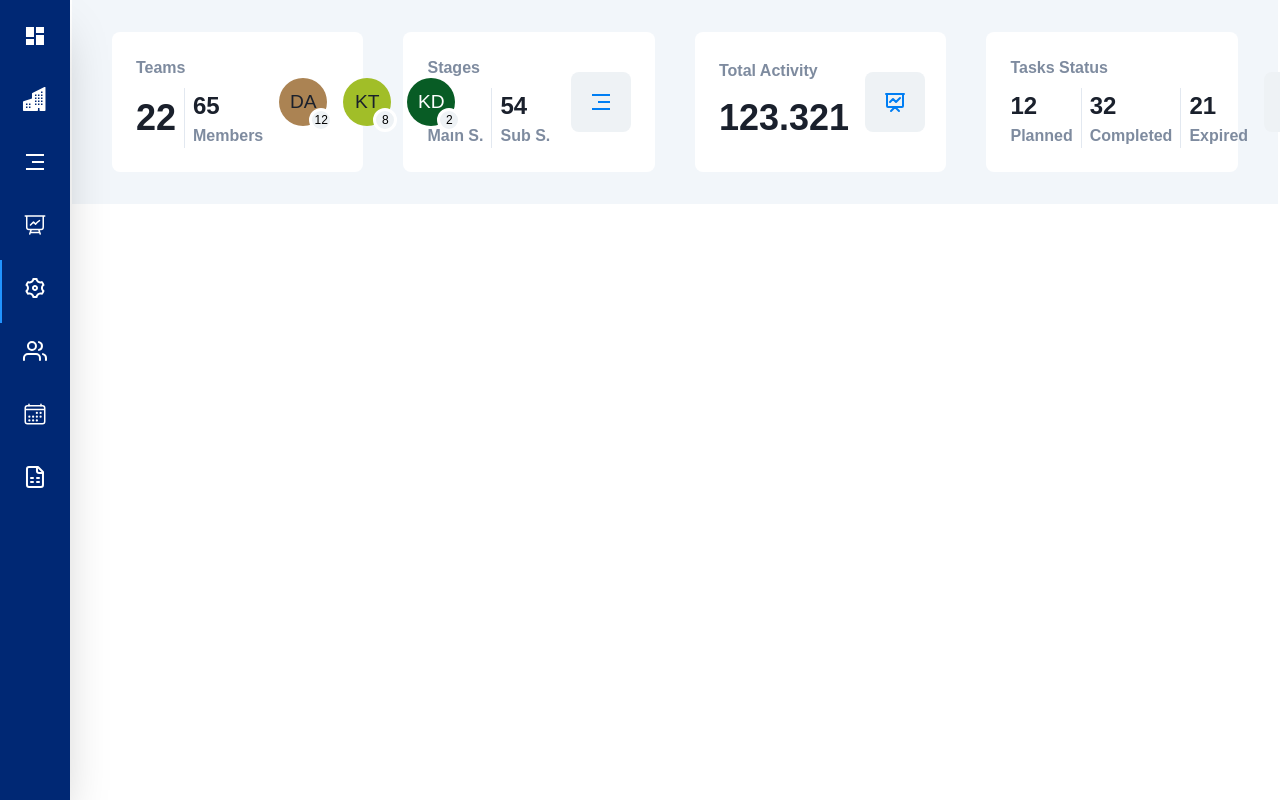
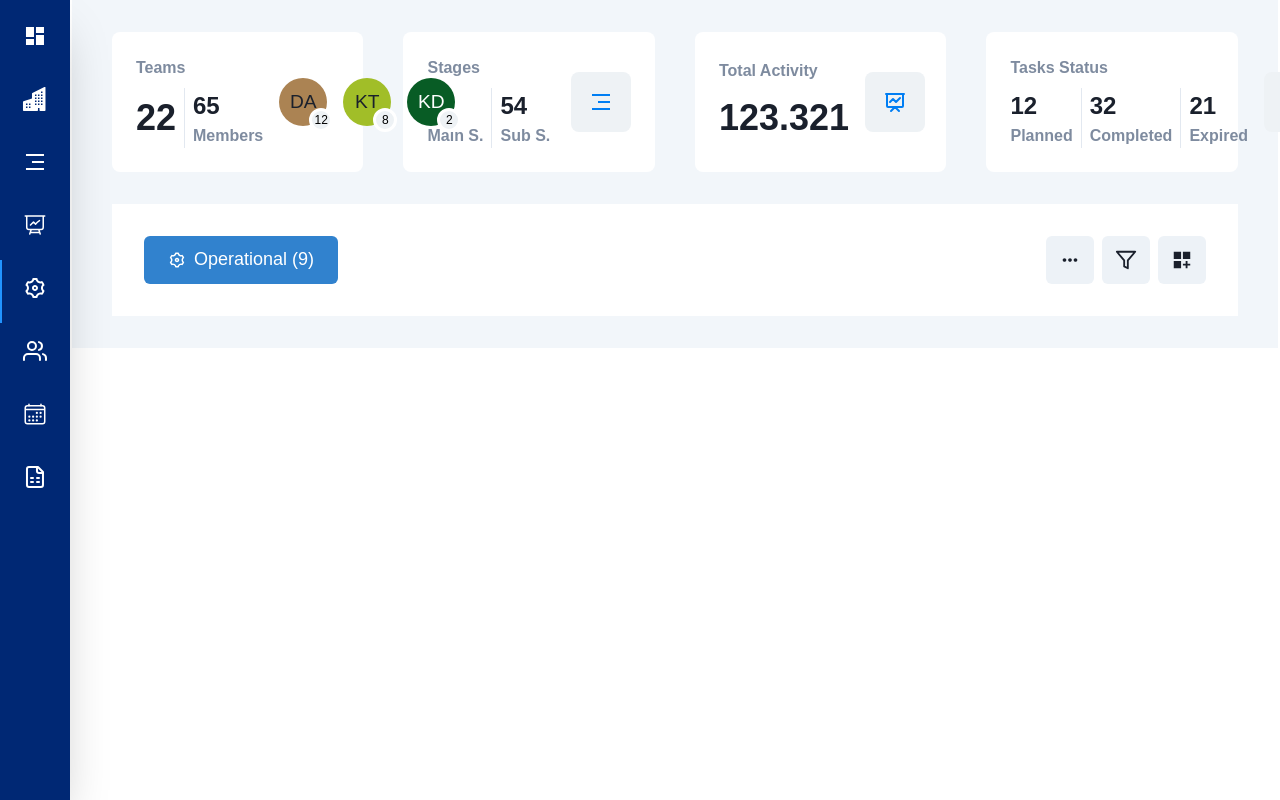
Before and after one commit to krushang123/finance-dashboard, a React (Create React App) app: page / in a window 1280 px wide. Shown: the top 800 px of the page. Built offline with nearby package versions, Linux system fonts and the light colour scheme.

Commit message:
add toolbar component

```diff
--- /dev/null
+++ b/src/components/icon-button-with-tooltip.tsx
@@ -0,0 +1,26 @@
+import { type ReactElement } from "react"
+
+import { IconButton } from "@chakra-ui/button"
+import { Tooltip } from "@chakra-ui/tooltip"
+
+interface IconButtonWithTooltipProps {
+  icon: ReactElement
+  label: string
+}
+
+const IconButtonWithTooltip = (props: IconButtonWithTooltipProps) => {
+  const { icon, label } = props
+
+  return (
+    <Tooltip label={label} hasArrow>
+      <IconButton
+        colorScheme='gray'
+        fontSize='22px'
+        aria-label={label}
+        icon={icon}
+      />
+    </Tooltip>
+  )
+}
+
+export default IconButtonWithTooltip
--- /dev/null
+++ b/src/components/toolbar.tsx
@@ -0,0 +1,25 @@
+import { Flex, HStack } from "@chakra-ui/layout"
+import { Button } from "@chakra-ui/button"
+import { RiSettings3Line } from "react-icons/ri"
+import { BiDotsHorizontalRounded } from "react-icons/bi"
+import { FiFilter } from "react-icons/fi"
+import { MdDashboardCustomize } from "react-icons/md"
+
+import IconButtonWithTooltip from "./icon-button-with-tooltip"
+
+const Toolbar = () => (
+  <Flex w='full' justify='space-between' bgColor='white' p={8}>
+    <Button leftIcon={<RiSettings3Line />}>Operational (9)</Button>
+
+    <HStack>
+      <IconButtonWithTooltip
+        icon={<BiDotsHorizontalRounded />}
+        label='More Options'
+      />
+      <IconButtonWithTooltip icon={<FiFilter />} label='Filters' />
+      <IconButtonWithTooltip icon={<MdDashboardCustomize />} label='Widgets' />
+    </HStack>
+  </Flex>
+)
+
+export default Toolbar
--- a/src/pages/home.tsx
+++ b/src/pages/home.tsx
@@ -1,10 +1,12 @@
 import { VStack } from "@chakra-ui/layout"
 
 import StatsGrid from "components/stats/stats-grid"
+import Toolbar from "components/toolbar"
 
 const Home = () => (
   <VStack spacing={8} w='full'>
     <StatsGrid />
+    <Toolbar />
   </VStack>
 )
 
--- a/src/theme/components/button.ts
+++ b/src/theme/components/button.ts
@@ -5,48 +5,13 @@ const Button: ComponentStyleConfig = {
   baseStyle: {
     color: "#FFFFFF",
     fontWeight: 500,
-    borderRadius: "full",
   },
 
   // styles for different sizes ("sm", "md", "lg")
   sizes: {},
 
   // styles for different visual variants ("outline", "solid")
-  variants: {
-    solid: {
-      bgGradient: "linear(to-r, #D49028 19.59%, #F4CE10 84.69%)",
-      _hover: {
-        bgColor: "secondaryColor",
-        _disabled: {
-          bgColor: "#DDDDDD",
-          bgGradient: "none",
-        },
-      },
-      _focus: {
-        bgColor: "secondaryColor",
-      },
-      _disabled: {
-        bgColor: "#DDDDDD",
-        bgGradient: "none",
-      },
-    },
-    outline: {
-      borderColor: "#000000",
-    },
-    secondary: {
-      bgColor: "secondaryColor",
-    },
-    tertiary: {
-      color: "#000000",
-      bgColor: "tertiaryColor",
-      fontWeight: "medium",
-      fontSize: "sm",
-      _hover: { bgColor: "secondaryColor", color: "#ffffff" },
-    },
-    link: {
-      textDecorationLine: "underline",
-    },
-  },
+  variants: {},
 
   // default values for `size` and `variant`
   defaultProps: {
--- a/src/theme/index.ts
+++ b/src/theme/index.ts
@@ -1,4 +1,4 @@
-import { extendTheme } from "@chakra-ui/react"
+import { extendTheme, withDefaultColorScheme } from "@chakra-ui/react"
 
 // Component style overrides
 import Button from "theme/components/button"
@@ -21,6 +21,9 @@ const customTheme = extendTheme(
       Button,
     },
   },
+  withDefaultColorScheme({
+    colorScheme: "blue",
+  }),
 )
 
 export default customTheme
```
